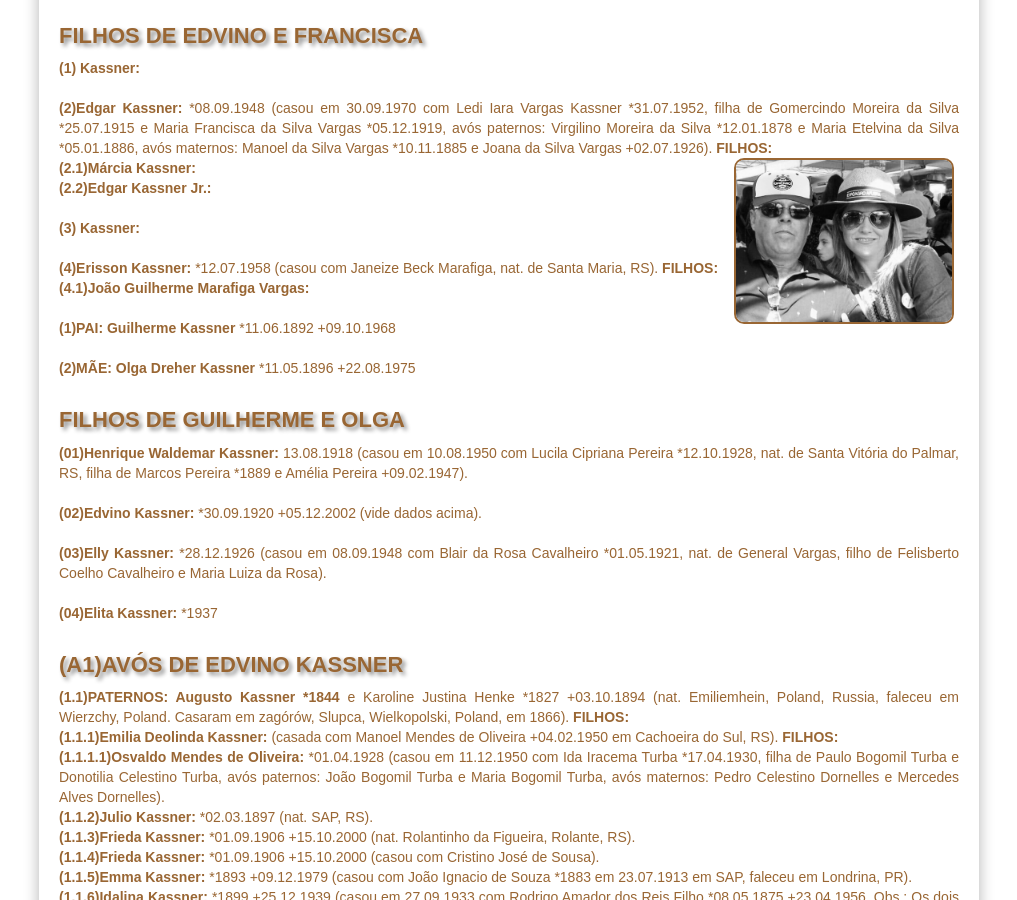
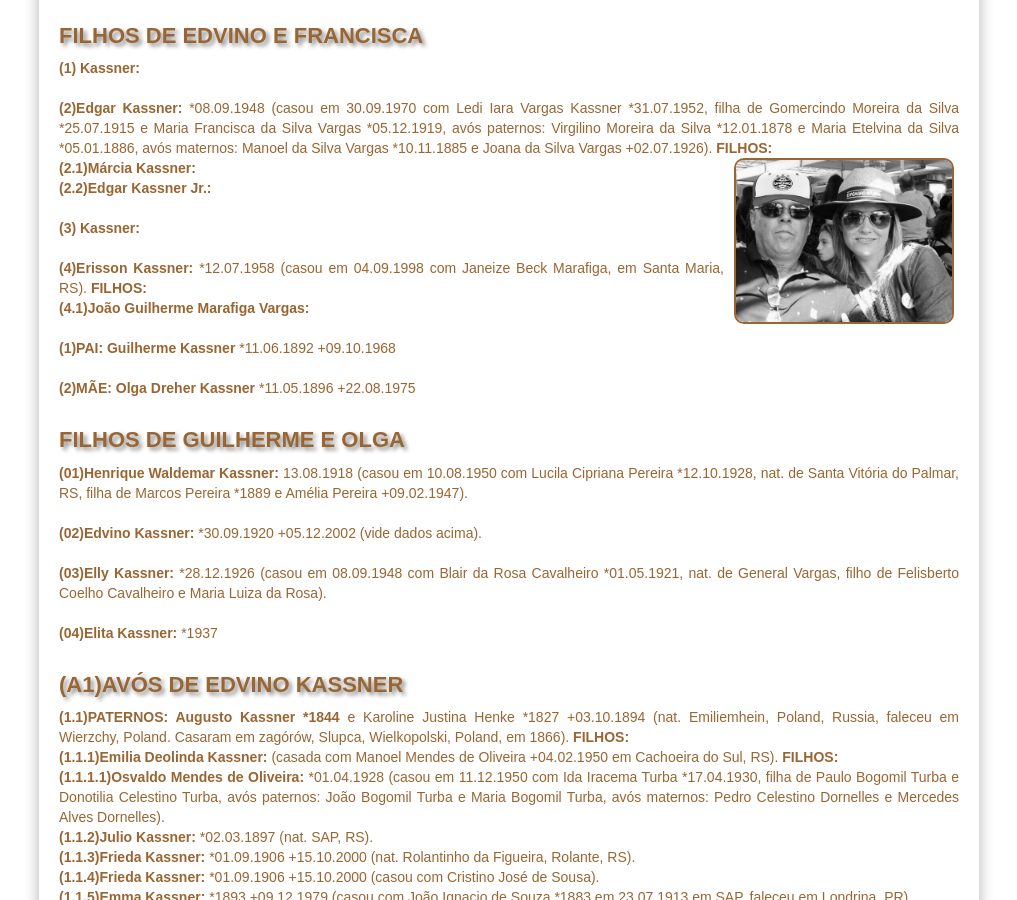
Before and after one commit to claudiovargas1955/claudiovargas1955.github.io, a Jekyll site: the page built from _pages/familia-kassner.html, in a window 1280 px wide and 900 px high, scrolled down 1110 px. Shown: the whole window, without its empty margins (131-1148 px from the left). Built offline with Jekyll 4.4.1, drawn with Linux system fonts in a browser that asks for light colours; some web fonts are replaced.

Commit message:
Update familia-kassner.html

```diff
--- a/_pages/familia-kassner.html
+++ b/_pages/familia-kassner.html
@@ -140,7 +140,7 @@ src="/images/preto3.jpg" title="Erisson e Janeize";/>
   <b>(2.2)Edgar Kassner Jr.: </b><br><br>
 
 <b>(3) Kassner: </b><br><br>
-<b>(4)Erisson Kassner: </b>*12.07.1958 (casou com Janeize Beck Marafiga, nat. de Santa Maria, RS). <b>FILHOS: </b><br>
+<b>(4)Erisson Kassner: </b>*12.07.1958 (casou em 04.09.1998 com Janeize Beck Marafiga, em Santa Maria, RS). <b>FILHOS: </b><br>
 <b>(4.1)João Guilherme Marafiga Vargas: </b><br><br>
 
 <b>(1)PAI: Guilherme Kassner </b>*11.06.1892 +09.10.1968<br><br>
```
